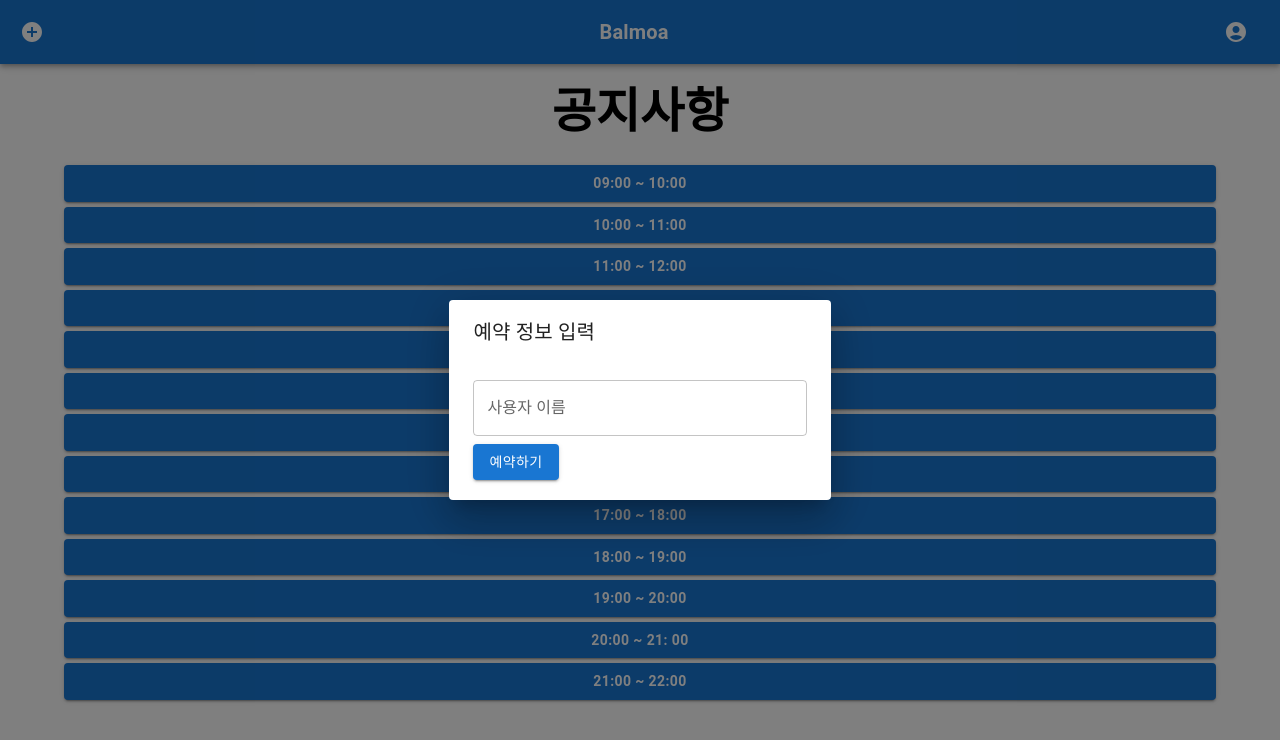
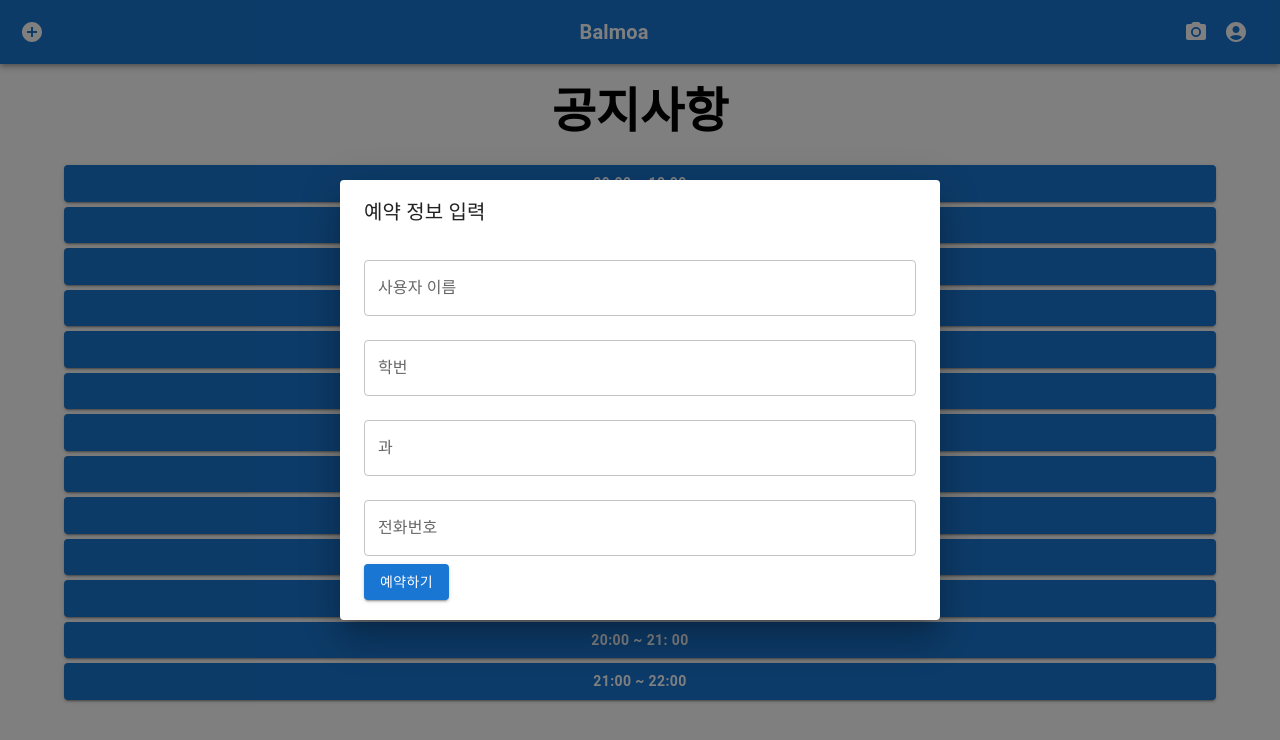
Before and after one commit to hrxgxs/project_balmoa, a React (Create React App) app: page / in a window 1280 px wide. Both pictures are taken after a click on the button "09:00 ~ 10:00". Shown: the top 740 px of the page. Built offline with nearby package versions, Linux system fonts and the light colour scheme.

Commit message:
카메라 버튼 추가

```diff
--- a/src/App.js
+++ b/src/App.js
@@ -1,5 +1,6 @@
 import React from 'react';
 import { AppBar, Toolbar, IconButton, Typography, Container } from '@mui/material';
+import CameraAltIcon from '@mui/icons-material/CameraAlt';
 import AddCircleIcon from '@mui/icons-material/AddCircle';
 import AccountCircleIcon from '@mui/icons-material/AccountCircle';
 import TimeTable from './components/TimeTable';
@@ -15,6 +16,9 @@ function App() {
           <Typography variant="h6" style={{ flexGrow: 1, textAlign:'center', fontWeight:'bold' }}>
             Balmoa
           </Typography>
+          <IconButton color = "inherit">
+            <CameraAltIcon/>
+          </IconButton>
           <IconButton color="inherit">
             <AccountCircleIcon />
           </IconButton>
--- a/src/components/TimeTable.js
+++ b/src/components/TimeTable.js
@@ -24,7 +24,9 @@ const TimeTable = () => {
 
   return (
     <div>
-      <Container style={{ marginTop: '20px' }}>
+      <Container style={{ marginTop: '20px'
+       //,filter: 'blur(10px)'
+       }}>
         <Grid container spacing={2}>
           {/* 타임 테이블 생성 */}
           <Grid item xs={12}>
@@ -51,6 +53,27 @@ const TimeTable = () => {
             variant="outlined"
             // onChange={(e) => setSelectedUser(e.target.value)}
           />
+          <TextField
+            label="학번"
+            fullWidth
+            margin="normal"
+            variant="outlined"
+            // onChange={(e) => setSelectedUser(e.target.value)}
+          />
+          <TextField
+            label="과"
+            fullWidth
+            margin="normal"
+            variant="outlined"
+            // onChange={(e) => setSelectedUser(e.target.value)}
+          />
+          <TextField
+            label="전화번호"
+            fullWidth
+            margin="normal"
+            variant="outlined"
+            // onChange={(e) => setSelectedUser(e.target.value)}
+          />
           <Button variant="contained" color="primary" onClick={handleReservation}>
             예약하기
           </Button>
```
